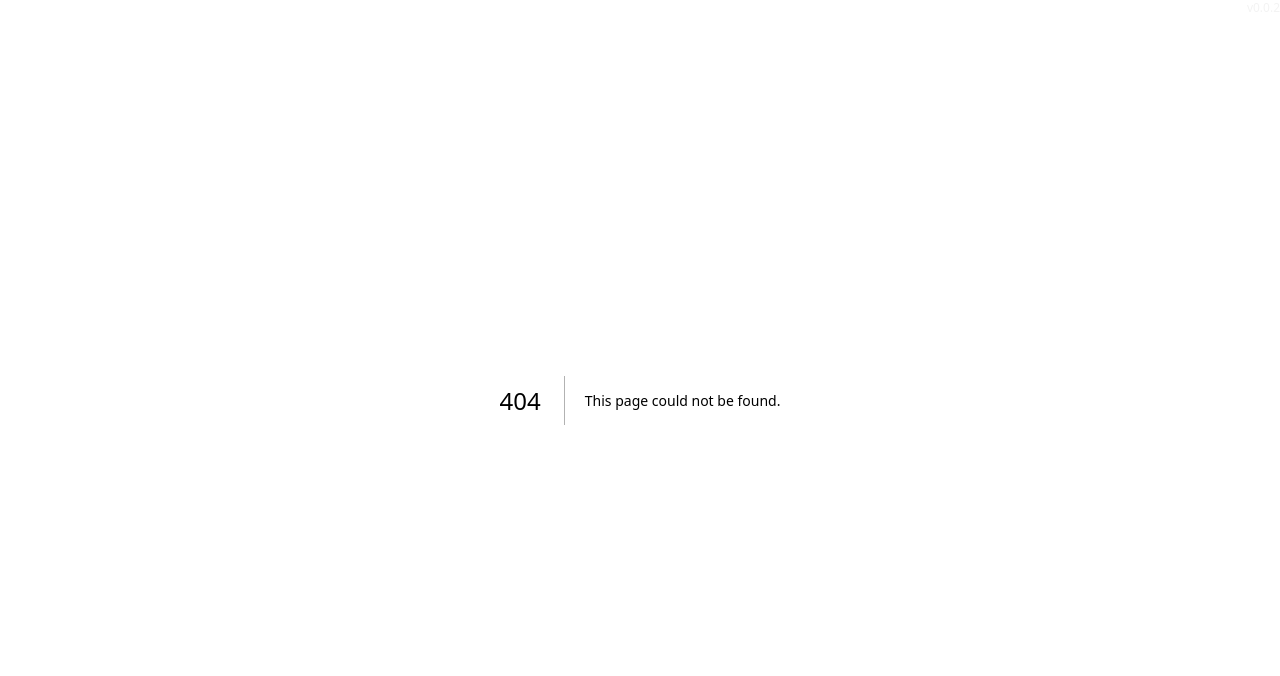
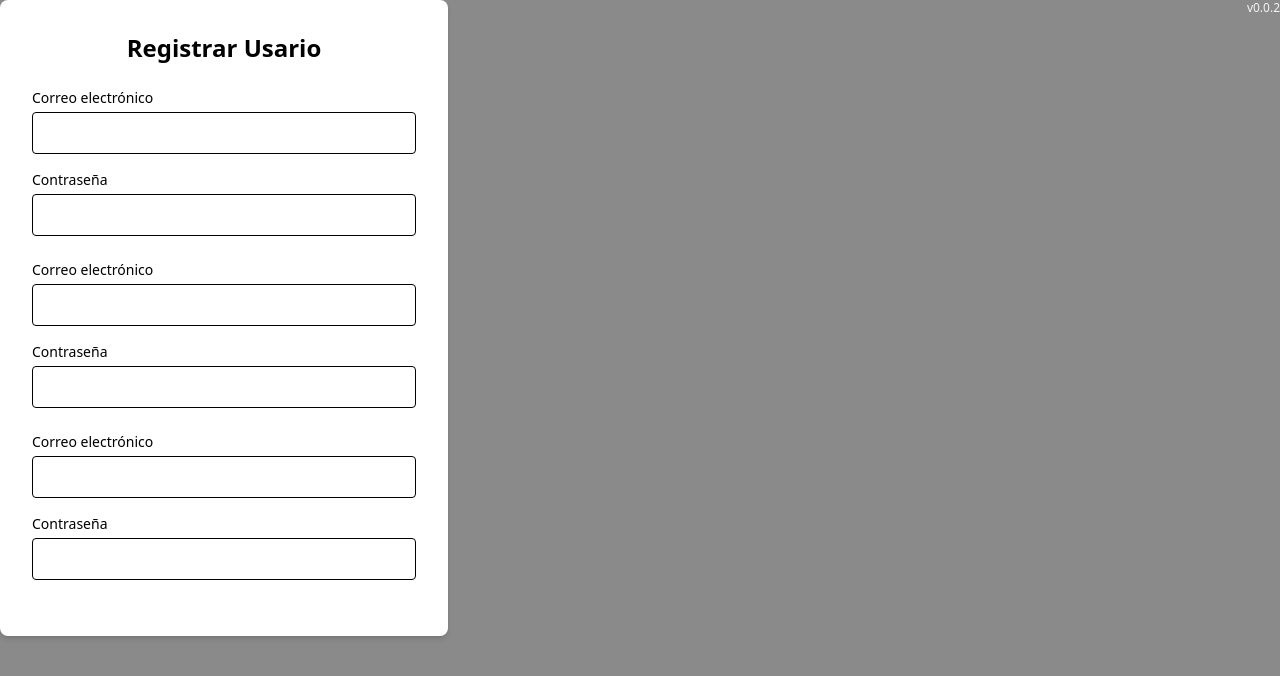
Before and after one commit to DailyCodingSoft/CodingHabit, a Next.js app in the folder coding-habit/: page /register in a window 1280 px wide. Before the commit this address had no page. Shown: the top 676 px of the page. Built offline with nearby package versions, Linux system fonts and the light colour scheme.

Commit message:
Separacion register de login

```diff
--- /dev/null
+++ b/coding-habit/app/(public)/register/page.tsx
@@ -0,0 +1,107 @@
+'use client'
+
+import { useState } from 'react';
+import { useRouter } from 'next/navigation';
+
+export default function Register(){
+    const [email, setEmail] = useState('');
+    const [password, setPassword] = useState('');
+    const [username,etUsername]= useState('');
+    const [github, setGithub] = useState('');
+    const [biography, setBiography] = useState('')
+    const [error, setError] = useState('');
+    const [loading, setLoading] = useState(false);
+    return(
+        <form
+        className="w-full max-w-md rounded-lg bg-white p-8 shadow-md"
+      >
+        <h1 className="mb-6 text-center text-2xl font-bold">
+          Registrar Usario
+        </h1>
+
+        {error && (
+          <p className="mb-4 rounded bg-red-100 p-2 text-sm text-red-700">
+            {error}
+          </p>
+        )}
+
+        <div className="mb-4">
+          <label className="mb-1 block text-sm font-medium">
+            Correo electrónico
+          </label>
+          <input
+            type="email"
+            required
+            value={email}
+            onChange={(e) => setEmail(e.target.value)}
+            className="w-full rounded border px-3 py-2 focus:outline-none focus:ring focus:ring-blue-300"
+          />
+        </div>
+
+        <div className="mb-6">
+          <label className="mb-1 block text-sm font-medium">
+            Contraseña
+          </label>
+          <input
+            type="password"
+            required
+            value={password}
+            onChange={(e) => setPassword(e.target.value)}
+            className="w-full rounded border px-3 py-2 focus:outline-none focus:ring focus:ring-blue-300"
+          />
+        </div>
+
+        <div className="mb-4">
+          <label className="mb-1 block text-sm font-medium">
+            Correo electrónico
+          </label>
+          <input
+            type="email"
+            required
+            value={email}
+            onChange={(e) => setEmail(e.target.value)}
+            className="w-full rounded border px-3 py-2 focus:outline-none focus:ring focus:ring-blue-300"
+          />
+        </div>
+
+        <div className="mb-6">
+          <label className="mb-1 block text-sm font-medium">
+            Contraseña
+          </label>
+          <input
+            type="password"
+            required
+            value={password}
+            onChange={(e) => setPassword(e.target.value)}
+            className="w-full rounded border px-3 py-2 focus:outline-none focus:ring focus:ring-blue-300"
+          />
+        </div>
+
+        <div className="mb-4">
+          <label className="mb-1 block text-sm font-medium">
+            Correo electrónico
+          </label>
+          <input
+            type="email"
+            required
+            value={email}
+            onChange={(e) => setEmail(e.target.value)}
+            className="w-full rounded border px-3 py-2 focus:outline-none focus:ring focus:ring-blue-300"
+          />
+        </div>
+
+        <div className="mb-6">
+          <label className="mb-1 block text-sm font-medium">
+            Contraseña
+          </label>
+          <input
+            type="password"
+            required
+            value={password}
+            onChange={(e) => setPassword(e.target.value)}
+            className="w-full rounded border px-3 py-2 focus:outline-none focus:ring focus:ring-blue-300"
+          />
+        </div>
+      </form>
+    );
+}
--- a/coding-habit/app/(public)/signin/page.tsx
+++ b/coding-habit/app/(public)/signin/page.tsx
@@ -12,7 +12,6 @@ export default function LoginPage() {
   const [biography, setBiography] = useState('')
   const [error, setError] = useState('');
   const [loading, setLoading] = useState(false);
-  const [isRegister, setRegister]= useState(false)
 
   const router = useRouter();
   const login = async (e: React.FormEvent<HTMLFormElement>) => {
@@ -36,7 +35,6 @@ export default function LoginPage() {
 
   return (
     <div className="flex min-h-screen items-center justify-center bg-gray-100">
-      {isRegister ?
       <form
         onSubmit={login}
         className="w-full max-w-md rounded-lg bg-white p-8 shadow-md"
@@ -86,116 +84,11 @@ export default function LoginPage() {
         </button>
         <button
           className="w-full rounded bg-blue-600 py-2 font-semibold text-white hover:bg-blue-700 disabled:opacity-50"
-          onClick={() => setRegister(!isRegister) }
-        >
-          Registrar
-        </button>
-      </form> : <form
-        onSubmit={login}
-        className="w-full max-w-md rounded-lg bg-white p-8 shadow-md"
-      >
-        <h1 className="mb-6 text-center text-2xl font-bold">
-          Registrar Usario
-        </h1>
-
-        {error && (
-          <p className="mb-4 rounded bg-red-100 p-2 text-sm text-red-700">
-            {error}
-          </p>
-        )}
-
-        <div className="mb-4">
-          <label className="mb-1 block text-sm font-medium">
-            Correo electrónico
-          </label>
-          <input
-            type="email"
-            required
-            value={email}
-            onChange={(e) => setEmail(e.target.value)}
-            className="w-full rounded border px-3 py-2 focus:outline-none focus:ring focus:ring-blue-300"
-          />
-        </div>
-
-        <div className="mb-6">
-          <label className="mb-1 block text-sm font-medium">
-            Contraseña
-          </label>
-          <input
-            type="password"
-            required
-            value={password}
-            onChange={(e) => setPassword(e.target.value)}
-            className="w-full rounded border px-3 py-2 focus:outline-none focus:ring focus:ring-blue-300"
-          />
-        </div>
-
-        <div className="mb-4">
-          <label className="mb-1 block text-sm font-medium">
-            Correo electrónico
-          </label>
-          <input
-            type="email"
-            required
-            value={email}
-            onChange={(e) => setEmail(e.target.value)}
-            className="w-full rounded border px-3 py-2 focus:outline-none focus:ring focus:ring-blue-300"
-          />
-        </div>
-
-        <div className="mb-6">
-          <label className="mb-1 block text-sm font-medium">
-            Contraseña
-          </label>
-          <input
-            type="password"
-            required
-            value={password}
-            onChange={(e) => setPassword(e.target.value)}
-            className="w-full rounded border px-3 py-2 focus:outline-none focus:ring focus:ring-blue-300"
-          />
-        </div>
-
-        <div className="mb-4">
-          <label className="mb-1 block text-sm font-medium">
-            Correo electrónico
-          </label>
-          <input
-            type="email"
-            required
-            value={email}
-            onChange={(e) => setEmail(e.target.value)}
-            className="w-full rounded border px-3 py-2 focus:outline-none focus:ring focus:ring-blue-300"
-          />
-        </div>
-
-        <div className="mb-6">
-          <label className="mb-1 block text-sm font-medium">
-            Contraseña
-          </label>
-          <input
-            type="password"
-            required
-            value={password}
-            onChange={(e) => setPassword(e.target.value)}
-            className="w-full rounded border px-3 py-2 focus:outline-none focus:ring focus:ring-blue-300"
-          />
-        </div>
-        <button
-          type="submit"
-          disabled={loading}
-          className="w-full rounded bg-blue-600 py-2 font-semibold text-white hover:bg-blue-700 disabled:opacity-50"
-        >
-          {loading ? "Ingresando..." : "Entrar"}
-        </button>
-        <button
-          className="w-full rounded bg-blue-600 py-2 font-semibold text-white hover:bg-blue-700 disabled:opacity-50"
-          onClick={() => setRegister(!isRegister) }
+          onClick={() => router.push('/register') }
         >
           Registrar
         </button>
       </form>
-    }
     </div>
   );
 }
```
